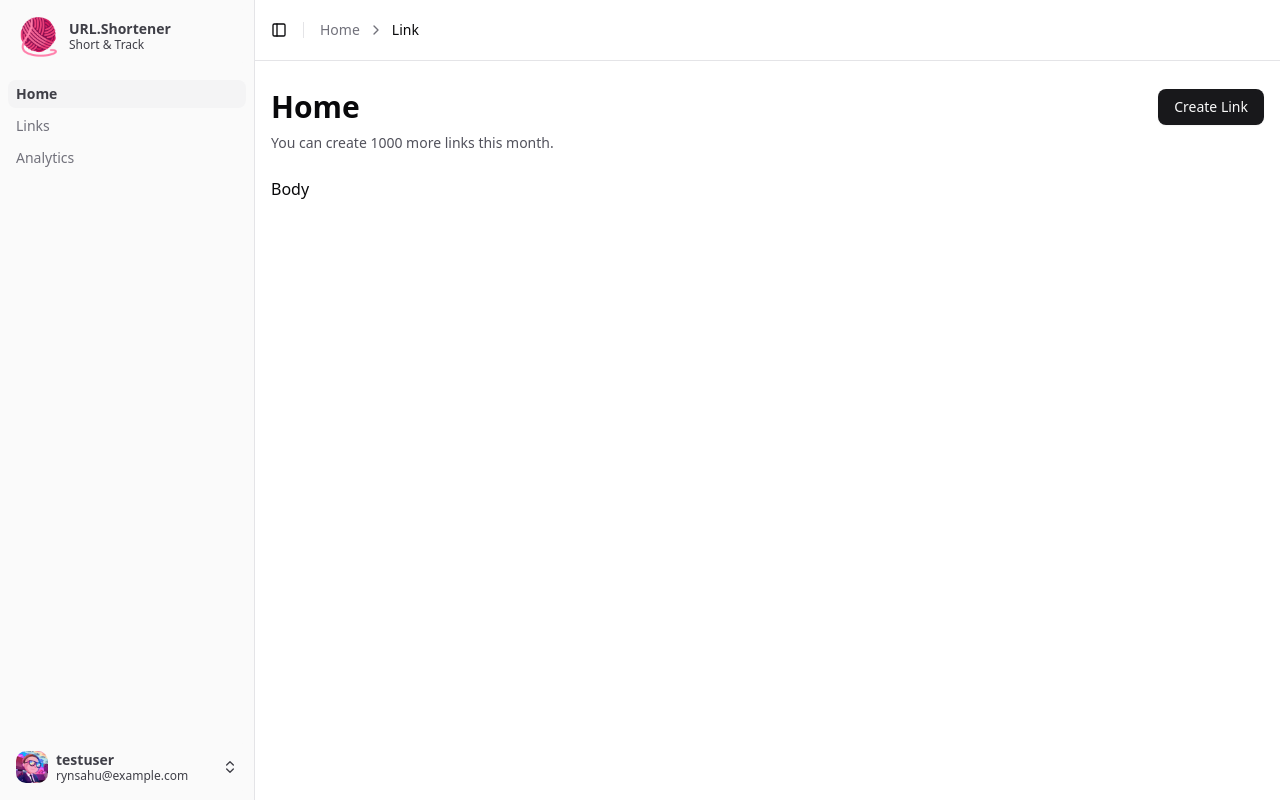
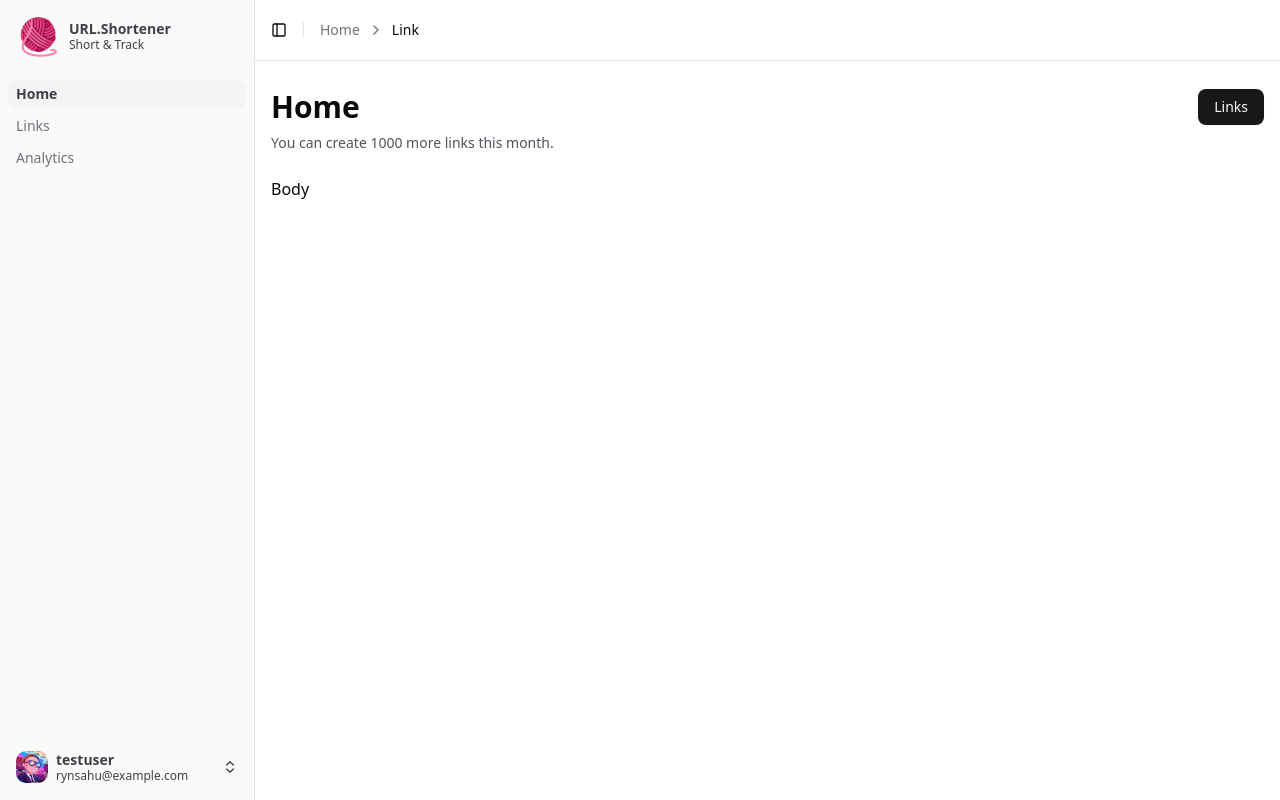
Before and after one commit to rynsahu/url-shortener, a React (Vite) app: page /home in a window 1280 px wide. Built offline with nearby package versions, Linux system fonts and the light colour scheme.

Commit message:
Link to Links

```diff
--- a/src/pages/Home/index.tsx
+++ b/src/pages/Home/index.tsx
@@ -6,11 +6,11 @@ const HomePage = () => {
   const navigate = useNavigate();
 
   const handleCreateLinkClick = useCallback(() => {
-    navigate('/links/create');
+    navigate('/links');
   }, [navigate]);
 
   const actionBtn = useMemo(() => ({
-    label: 'Create Link',
+    label: 'Links',
     onActionBtnClick: handleCreateLinkClick
   }), [handleCreateLinkClick]);
 
```
